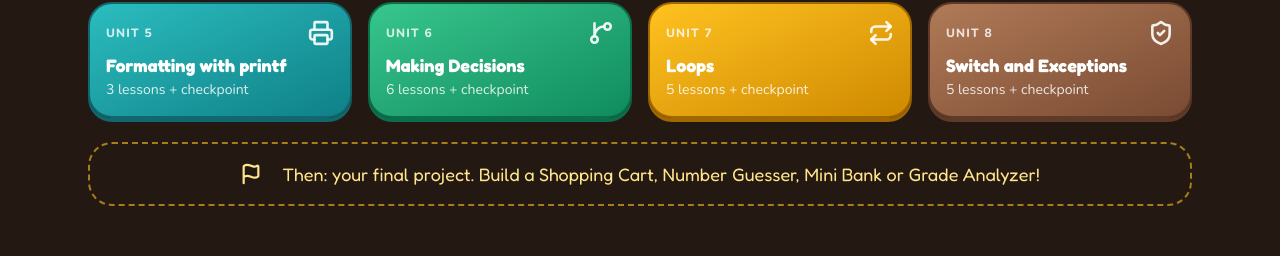
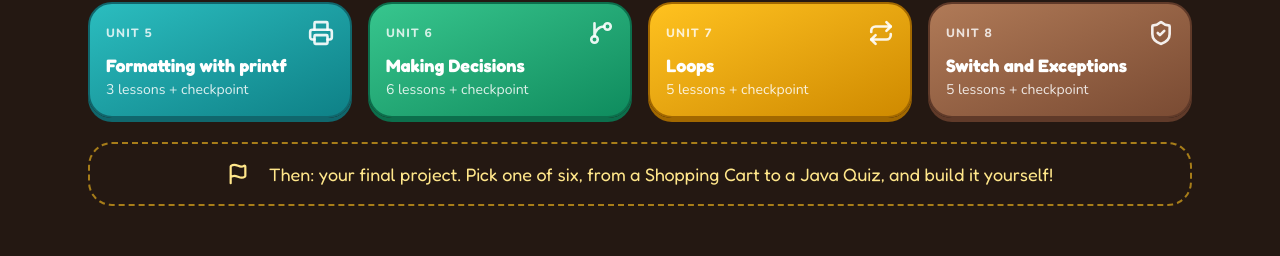
Before and after one commit to vision-for-change/Duoling-Java-ICS3UR, a React (Vite) app: page / in a window 1280 px wide. Shown: the part 1864-2120 px from the top of the page. Built offline with nearby package versions, Linux system fonts and the light colour scheme.

Commit message:
Added both the videos
Everything looks finalized right now

```diff
--- a/src/components/ProjectPicker.tsx
+++ b/src/components/ProjectPicker.tsx
@@ -3,7 +3,7 @@ import { PROJECTS } from '../data/projects'
 import type { FinalProject, ProjectId } from '../data/types'
 import { AppIcon } from './AppIcon'
 
-/** The four final projects as radio cards. Used in onboarding and on the "change project" page. */
+/** The final projects as radio cards. Used in onboarding and on the "change project" page. */
 export function ProjectPicker({ value, onChange }: { value: ProjectId | null; onChange: (id: ProjectId) => void }) {
   return (
     <div className="grid gap-3 sm:grid-cols-2" role="radiogroup" aria-label="Final project">
--- a/src/data/types.ts
+++ b/src/data/types.ts
@@ -344,7 +344,7 @@ export interface FinalStage {
   explain: { title: string; body: string; code?: string }[]
 }
 
-/** The four final projects a learner can choose from. */
+/** The final projects a learner can choose from. */
 export type ProjectId = 'cart' | 'guesser' | 'bank' | 'grades' | 'stats' | 'quiz'
 
 export interface FinalProject {
--- a/src/pages/LandingPage.tsx
+++ b/src/pages/LandingPage.tsx
@@ -158,7 +158,7 @@ export function LandingPage() {
           </ol>
           <div className="mt-6 flex items-center justify-center gap-3 rounded-3xl border-2 border-dashed border-sun-400/60 p-4 text-center font-display text-lg text-sun-200">
             <AppIcon name="flag" size={22} className="mr-2 inline-block align-[-4px]" />
-            Then: your final project. Build a Shopping Cart, Number Guesser, Mini Bank or Grade Analyzer!
+            Then: your final project. Pick one of six, from a Shopping Cart to a Java Quiz, and build it yourself!
           </div>
         </div>
       </section>
```
Also changed, not shown: 1 other file (tests, documents, lock files or other folders).
